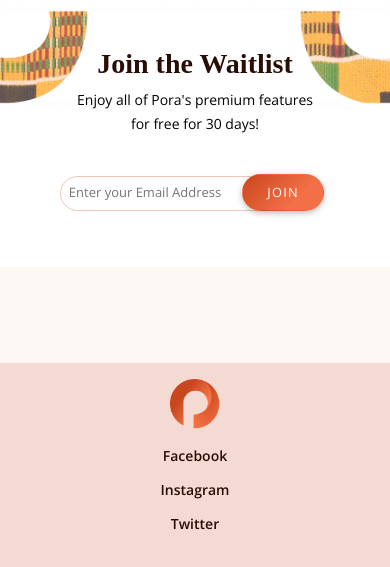
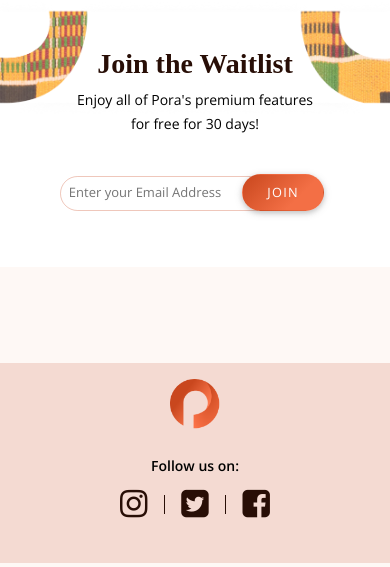
Before and after one commit to haphor/pora, a PHP site: page / in a window 390 px wide. Shown: the part 4629-5196 px from the top of the page. Run offline with PHP 8.4, Linux system fonts and the light colour scheme; some web fonts are replaced.

Commit message:
updating footer social media links

```diff
--- a/css/style.css
+++ b/css/style.css
@@ -468,6 +468,10 @@
     display: none;
 }
 
+.fa-3 {
+    font-size: 2rem;
+}
+
 @media (max-width: 768px) {
     .static {
         position: sticky;
@@ -526,16 +530,22 @@
     footer {
         text-align: center;
     }
-    footer #footer-logo,
+    footer #footer-logo {
+        margin: 0px auto 25px !important;
+    }
     footer .footer-social-links {
+        max-width: 150px;
         margin: 0px auto 15px !important;
     }
     footer .footer-social-links li {
         margin-bottom: 10px;
     }
-    footer ul li.vr span {
+    footer .footer-social-links li:first-child {
+        width: 100%;
+    }
+    /*footer ul li.vr span {
         display: none;
-    }
+    }*/
     #join {
         background-size: contain;
         background-position: top center;
--- a/index.php
+++ b/index.php
@@ -42,7 +42,7 @@
                     <div class="mobile-push d-flex align-items-center h-100">
                         <div class="d-flex flex-column items-justified-left col-12 col-md-5">
                             <h1 class="animate__animated animate__fadeInDownBig animate__slow mb-4">
-                                Find love that blooms and friendship that stands the test of time.
+                                Find love that blooms and friendships that stand the test of time.
                             </h1>
                             <p style="max-width: 100%;width: 350px;font-size: 1rem;margin-bottom: 5px;" class="pl-2 animate__animated animate__shakeX animate__slow animate__delay-2s animate__infinite">
                                 Join the waitlist to enjoy all of Pora's premium features for free for 30 days!
@@ -79,6 +79,7 @@
             </div>
         </section>
     </div>
+
     <section id="about" class="py-md-0 py-3">
         <div class="container">
             <div class="d-md-flex justify-content-around align-items-center align-content-center py-2 py-md-5">
@@ -98,7 +99,6 @@
     <section id="kente" class="py-md-0 py-3">
         <img style="width: 100%;" src="images/kente.png" alt="PORA Kente" />
     </section>
-
 
     <section id="avatar" class="py-5">
         <div class="d-flex justify-content-between col-12 p-0">
@@ -256,12 +256,13 @@
                         <img src="images/logo.png" alt="PORA Logo" />
                     </a>
                 </div>
-                <ul class="footer-social-links col-sm-3 p-0 d-md-flex flex-row justify-content-between align-items-center m-0">
-                    <li><a href="https://www.facebook.com/GetPora/" target="_blank">Facebook</a></li>
+                <ul class="footer-social-links col-sm-3 p-0 d-flex flex-row flex-wrap justify-content-between align-items-center m-0">
+                    <li>Follow us on:</li>
+                    <li><a href="https://www.instagram.com/getpora/" target="_blank"><i class="fa fa-3 fa-instagram" aria-hidden="true"></i></a></li>
                     <li class="vr"><span></span></li>
-                    <li><a href="https://www.instagram.com/getpora/" target="_blank">Instagram</a></li>
+                    <li><a href="https://twitter.com/getpora/" target="_blank"><i class="fa fa-3 fa-twitter-square" aria-hidden="true"></i></a></li>
                     <li class="vr"><span></span></li>
-                    <li><a href="https://twitter.com/getpora/" target="_blank">Twitter</a></li>
+                    <li><a href="https://www.facebook.com/GetPora/" target="_blank"><i class="fa fa-3 fa-facebook-square" aria-hidden="true"></i></a></li>
                 </ul>
             </div>
         </div>
```
